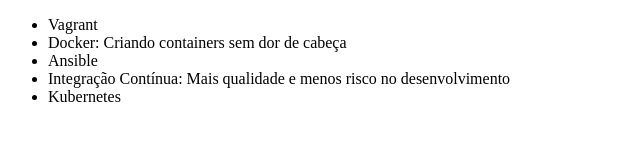
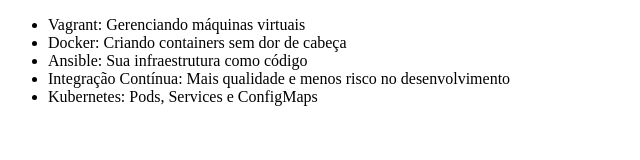
Before and after one commit to wagnergalvao/git-github, a plain HTML site: page index.html in a window 1280 px wide. Shown: the whole page, without its empty margins (0-640 px from the left). Drawn offline with Linux system fonts and the light colour scheme.

Commit message:
Atualizado em 25/06/2021 19:18:03

```diff
--- a/index.html
+++ b/index.html
@@ -8,11 +8,11 @@
 
 <body>
   <ul>
-    <li>Vagrant</li>
+    <li>Vagrant: Gerenciando máquinas virtuais</li>
     <li>Docker: Criando containers sem dor de cabeça</li>
-    <li>Ansible</li>
+    <li>Ansible: Sua infraestrutura como código</li>
     <li>Integração Contínua: Mais qualidade e menos risco no desenvolvimento</li>
-    <li>Kubernetes</li>
+    <li>Kubernetes: Pods, Services e ConfigMaps</li>
   </ul>
 </body>
 
```
